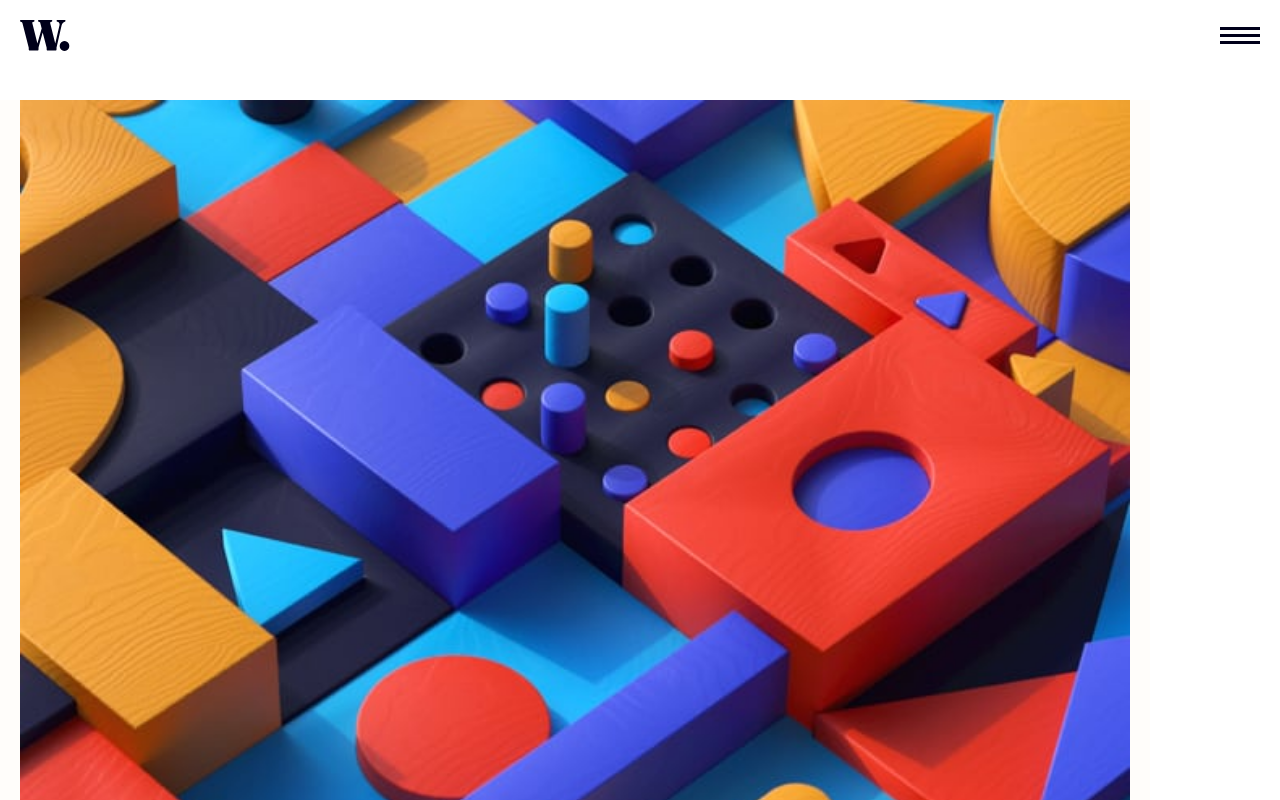
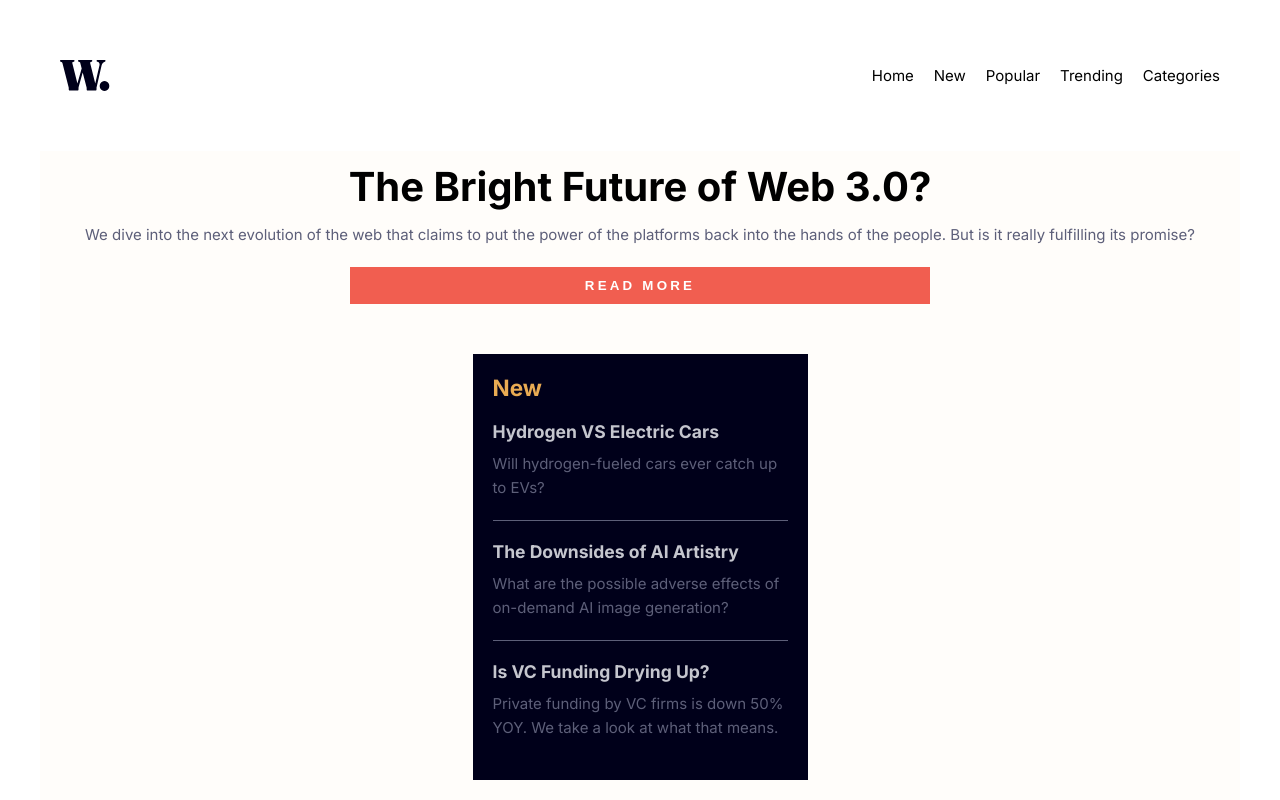
Before and after one commit to kujerocoding/news-homepage-main, a React (Vite) app: page / in a window 1280 px wide. Shown: the top 800 px of the page. Built offline with nearby package versions, Linux system fonts and the light colour scheme.

Commit message:
add media query

```diff
--- a/src/App.css
+++ b/src/App.css
@@ -22,6 +22,8 @@ body{
     font-size: var(--FS);
 }
 
+
+
 main{
    background-color: var(--OFFWHITE);
    min-width: 300px;
@@ -36,6 +38,11 @@ main{
 
 main > img{
     width: 100%;
+}
+
+.main-img{
+    width: 100%;
+    background-image: url('../src/assets/images/image-web-3-mobile.jpg');
 }
 
 main > h1{
@@ -77,13 +84,17 @@ nav{
     width: 50px;
 }
 
+.menu-close{
+    display: none;
+}
+
 .menu-active{
     position: absolute;
     background-color:var(--OFFWHITE);
     top: 0;
     right: 0;
     width: 70%;
-    display: none;
+    display: flex;
     flex-direction: column;
     align-items: start;
     padding: 20px;
@@ -169,3 +180,28 @@ section > div > p {
     margin-top: 20px;
     text-align: center;
 }
+
+
+@media (min-width: 40em){
+
+   main,nav{
+    margin-top: 40px;
+    max-width: 1200px;
+    position: unset;
+    margin-inline: auto;
+   }
+
+    .nav-menu-icon, .nav-menu-close{
+        display: none;
+    }
+
+    .menu-close{
+        display: block;
+    }
+
+    .menu-open{
+        display: flex;
+        gap: 20px;
+        list-style: none;
+    }
+}
--- a/src/components/Main.jsx
+++ b/src/components/Main.jsx
@@ -3,7 +3,8 @@ import React from 'react'
 const Main = () => {
   return (
     <main>
-      <img src="../src/assets/images/image-web-3-mobile.jpg" alt="" />
+      {/* <img src="../src/assets/images/image-web-3-mobile.jpg" alt="" /> */}
+      <div className='main-img'></div>
       <h1>The Bright Future of Web 3.0?</h1>
       <p>We dive into the next evolution of the web that claims to put the power of the platforms back into the hands of the people. But is it really fulfilling its promise?</p>
       <button>Read more</button>
--- a/src/components/Navbar.jsx
+++ b/src/components/Navbar.jsx
@@ -5,18 +5,14 @@ import Logo from '../assets/images/logo.svg'
 
 
 const Navbar = (props) => {
-    const style = {
-        display: props.menuIsOn ? "flex" : "none"
-    }
+
   return (
-    <div>
         <nav>
             <img src={Logo} alt="" className='nav-logo'  />
-            <img src={IconMenu} alt="" onClick={props.handleClick} />
-        </nav>
-        <div className='menu-active' style={style} onClick={props.handleClick}>
-            <img src={IconMenuClose} alt="" />
-            <ul>
+            <img src={IconMenu} alt="" onClick={props.handleClick} className='nav-menu-icon' />
+            <div className={props.menuIsOn ? "menu-active" : "menu-close"} >
+                <img src={IconMenuClose} alt="" className='nav-menu-close' onClick={props.handleClick}/>
+                <ul className='menu-open'>
                     <li>Home</li>
                     <li>New</li>
                     <li>Popular</li>
@@ -24,8 +20,7 @@ const Navbar = (props) => {
                     <li>Categories</li>
                 </ul>
             </div>
-    </div>
-
+        </nav>
   )
 }
 
--- a/src/index.jsx
+++ b/src/index.jsx
@@ -1,6 +1,7 @@
 import React from 'react'
 import ReactDOM from 'react-dom/client'
 import App from './App'
+import './App.css'
 
 
 ReactDOM.createRoot(document.getElementById('root')).render(
```
Lines whose indentation alone changed are shown as unchanged.
